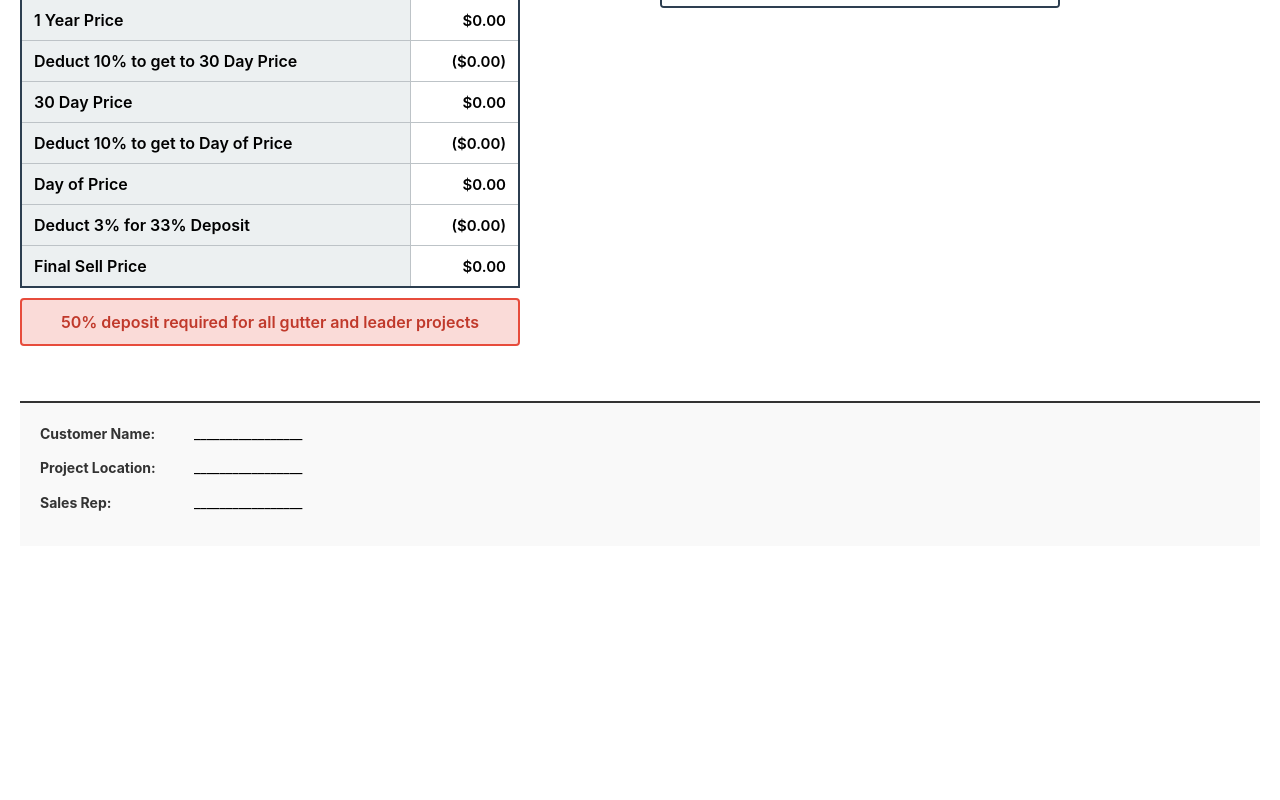
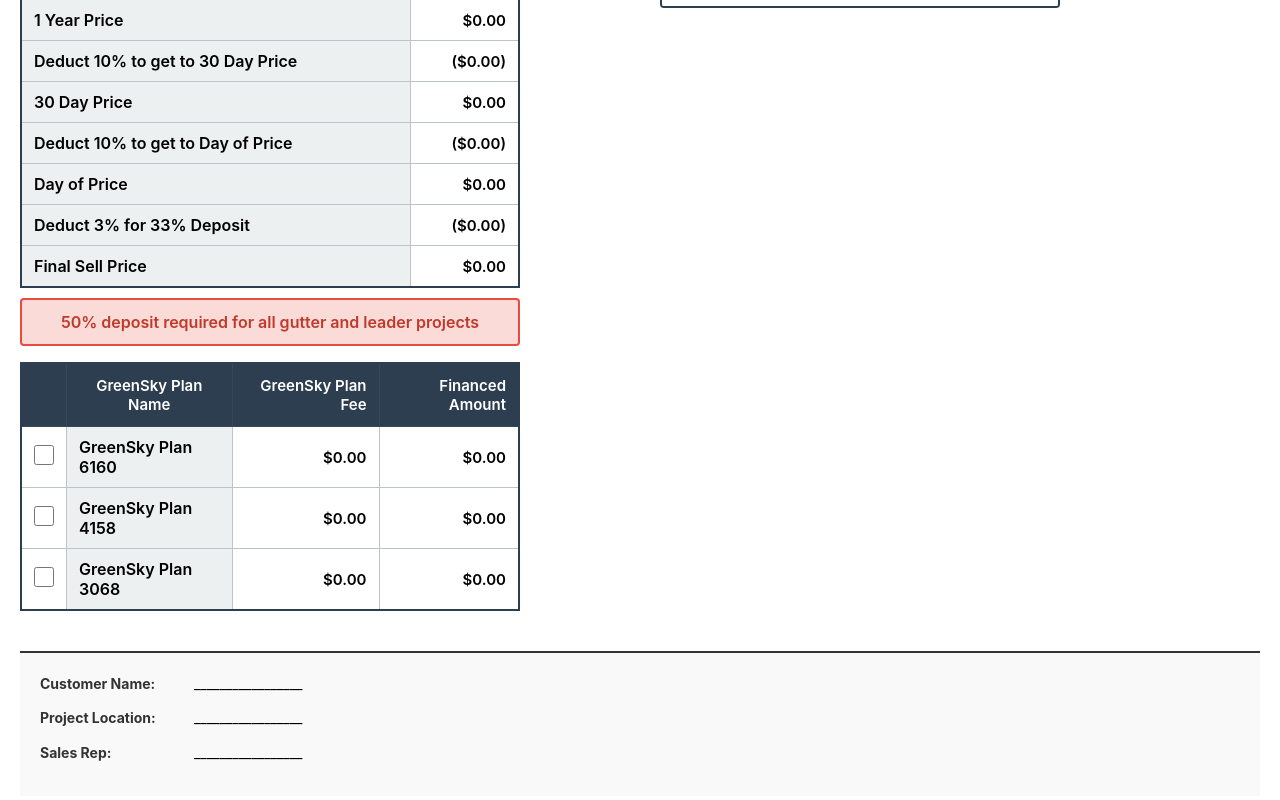
Before and after one commit to admin-brickface/GSB-price-calculator, a React (Create React App) app: page / in a window 1280 px wide. Shown: the part 2623-3423 px from the top of the page. Built offline with nearby package versions, Linux system fonts and the light colour scheme.

Commit message:
feat: add GreenSky financing table to Gutters, Stone, Stucco, and House Painting tabs
Four-column table (checkbox, plan name, fee amount, financed amount) appended
after the project calculation section. Financed amount = 1 Year Price + plan %.
Plans: 6160 (23%), 4158 (6.5%), 3068 (5%).

```diff
--- a/src/components/GuttersAndLeaders.js
+++ b/src/components/GuttersAndLeaders.js
@@ -162,6 +162,7 @@
   const [customMiscItems, setCustomMiscItems] = useState([
     { name: '', unit: '', qty: 0, price: 0 },
   ]);
+  const [greenSkyChecked, setGreenSkyChecked] = useState([false, false, false]);
   const customMiscTotal = customMiscItems.reduce((sum, item) => sum + ((parseFloat(item.qty) || 0) * (parseFloat(item.price) || 0)), 0);
 
   // Project calculation
@@ -485,6 +486,39 @@
         <div className="red-notice" style={{marginTop: '10px'}}>
           50% deposit required for all gutter and leader projects
         </div>
+
+        {/* GreenSky Financing */}
+        <table className="calculation-table" style={{marginTop: '16px'}}>
+          <thead>
+            <tr>
+              <th style={{width: '40px', textAlign: 'center'}}></th>
+              <th>GreenSky Plan Name</th>
+              <th style={{textAlign: 'right'}}>GreenSky Plan Fee</th>
+              <th style={{textAlign: 'right'}}>Financed Amount</th>
+            </tr>
+          </thead>
+          <tbody>
+            {[
+              { name: 'GreenSky Plan 6160', pct: 0.23 },
+              { name: 'GreenSky Plan 4158', pct: 0.065 },
+              { name: 'GreenSky Plan 3068', pct: 0.05 },
+            ].map((plan, i) => (
+              <tr key={i}>
+                <td style={{textAlign: 'center'}}>
+                  <input
+                    type="checkbox"
+                    checked={greenSkyChecked[i]}
+                    onChange={() => setGreenSkyChecked(prev => prev.map((v, j) => j === i ? !v : v))}
+                    style={{width: '20px', height: '20px', cursor: 'pointer'}}
+                  />
+                </td>
+                <td className="label-cell">{plan.name}</td>
+                <td className="input-cell">${(cascade.oneYearPrice * plan.pct).toFixed(2)}</td>
+                <td className="input-cell">${(cascade.oneYearPrice * (1 + plan.pct)).toFixed(2)}</td>
+              </tr>
+            ))}
+          </tbody>
+        </table>
       </div>
 
       {/* Contract Specifications */}
--- a/src/components/HousePainting.js
+++ b/src/components/HousePainting.js
@@ -285,6 +285,7 @@
   const [customMiscItems, setCustomMiscItems] = useState([
     { name: '', unit: '', qty: 0, price: 0 },
   ]);
+  const [greenSkyChecked, setGreenSkyChecked] = useState([false, false, false]);
 
   // Calculate totals
   const calculateWallsSubtotal = () => {
@@ -686,6 +687,39 @@
             </tr>
           </tbody>
         </table>
+
+        {/* GreenSky Financing */}
+        <table className="calculation-table" style={{marginTop: '16px'}}>
+          <thead>
+            <tr>
+              <th style={{width: '40px', textAlign: 'center'}}></th>
+              <th>GreenSky Plan Name</th>
+              <th style={{textAlign: 'right'}}>GreenSky Plan Fee</th>
+              <th style={{textAlign: 'right'}}>Financed Amount</th>
+            </tr>
+          </thead>
+          <tbody>
+            {[
+              { name: 'GreenSky Plan 6160', pct: 0.23 },
+              { name: 'GreenSky Plan 4158', pct: 0.065 },
+              { name: 'GreenSky Plan 3068', pct: 0.05 },
+            ].map((plan, i) => (
+              <tr key={i}>
+                <td style={{textAlign: 'center'}}>
+                  <input
+                    type="checkbox"
+                    checked={greenSkyChecked[i]}
+                    onChange={() => setGreenSkyChecked(prev => prev.map((v, j) => j === i ? !v : v))}
+                    style={{width: '20px', height: '20px', cursor: 'pointer'}}
+                  />
+                </td>
+                <td className="label-cell">{plan.name}</td>
+                <td className="input-cell">${(cascade.oneYearPrice * plan.pct).toFixed(2)}</td>
+                <td className="input-cell">${(cascade.oneYearPrice * (1 + plan.pct)).toFixed(2)}</td>
+              </tr>
+            ))}
+          </tbody>
+        </table>
       </div>
     </div>
   );
--- a/src/components/StoneVeneers.js
+++ b/src/components/StoneVeneers.js
@@ -109,6 +109,7 @@
   const [customMiscItems, setCustomMiscItems] = useState([
     { name: '', unit: '', qty: 0, price: 0 },
   ]);
+  const [greenSkyChecked, setGreenSkyChecked] = useState([false, false, false]);
 
   // Calculations
   const calculateFlatsSubtotal = () => {
@@ -613,6 +614,38 @@
               </tr>
             </tbody>
           </table>
+          {/* GreenSky Financing */}
+          <table className="calculation-table" style={{marginTop: '16px'}}>
+            <thead>
+              <tr>
+                <th style={{width: '40px', textAlign: 'center'}}></th>
+                <th>GreenSky Plan Name</th>
+                <th style={{textAlign: 'right'}}>GreenSky Plan Fee</th>
+                <th style={{textAlign: 'right'}}>Financed Amount</th>
+              </tr>
+            </thead>
+            <tbody>
+              {[
+                { name: 'GreenSky Plan 6160', pct: 0.23 },
+                { name: 'GreenSky Plan 4158', pct: 0.065 },
+                { name: 'GreenSky Plan 3068', pct: 0.05 },
+              ].map((plan, i) => (
+                <tr key={i}>
+                  <td style={{textAlign: 'center'}}>
+                    <input
+                      type="checkbox"
+                      checked={greenSkyChecked[i]}
+                      onChange={() => setGreenSkyChecked(prev => prev.map((v, j) => j === i ? !v : v))}
+                      style={{width: '20px', height: '20px', cursor: 'pointer'}}
+                    />
+                  </td>
+                  <td className="label-cell">{plan.name}</td>
+                  <td className="input-cell">${(cascade.oneYearPrice * plan.pct).toFixed(2)}</td>
+                  <td className="input-cell">${(cascade.oneYearPrice * (1 + plan.pct)).toFixed(2)}</td>
+                </tr>
+              ))}
+            </tbody>
+          </table>
         </div>
 
         {/* Contract Specifications */}
--- a/src/components/StuccoPainting.js
+++ b/src/components/StuccoPainting.js
@@ -168,6 +168,7 @@
 
   const [repairChecked, setRepairChecked] = useState(false);
   const [addRiggingChecked, setAddRiggingChecked] = useState(false);
+  const [greenSkyChecked, setGreenSkyChecked] = useState([false, false, false]);
 
   // Calculate totals
   const calculateWallsSubtotal = () => {
@@ -808,6 +809,39 @@
             </tr>
           </tbody>
         </table>
+
+        {/* GreenSky Financing */}
+        <table className="calculation-table" style={{marginTop: '16px'}}>
+          <thead>
+            <tr>
+              <th style={{width: '40px', textAlign: 'center'}}></th>
+              <th>GreenSky Plan Name</th>
+              <th style={{textAlign: 'right'}}>GreenSky Plan Fee</th>
+              <th style={{textAlign: 'right'}}>Financed Amount</th>
+            </tr>
+          </thead>
+          <tbody>
+            {[
+              { name: 'GreenSky Plan 6160', pct: 0.23 },
+              { name: 'GreenSky Plan 4158', pct: 0.065 },
+              { name: 'GreenSky Plan 3068', pct: 0.05 },
+            ].map((plan, i) => (
+              <tr key={i}>
+                <td style={{textAlign: 'center'}}>
+                  <input
+                    type="checkbox"
+                    checked={greenSkyChecked[i]}
+                    onChange={() => setGreenSkyChecked(prev => prev.map((v, j) => j === i ? !v : v))}
+                    style={{width: '20px', height: '20px', cursor: 'pointer'}}
+                  />
+                </td>
+                <td className="label-cell">{plan.name}</td>
+                <td className="input-cell">${(oneYearPrice * plan.pct).toFixed(2)}</td>
+                <td className="input-cell">${(oneYearPrice * (1 + plan.pct)).toFixed(2)}</td>
+              </tr>
+            ))}
+          </tbody>
+        </table>
       </div>
     </div>
   );
```
